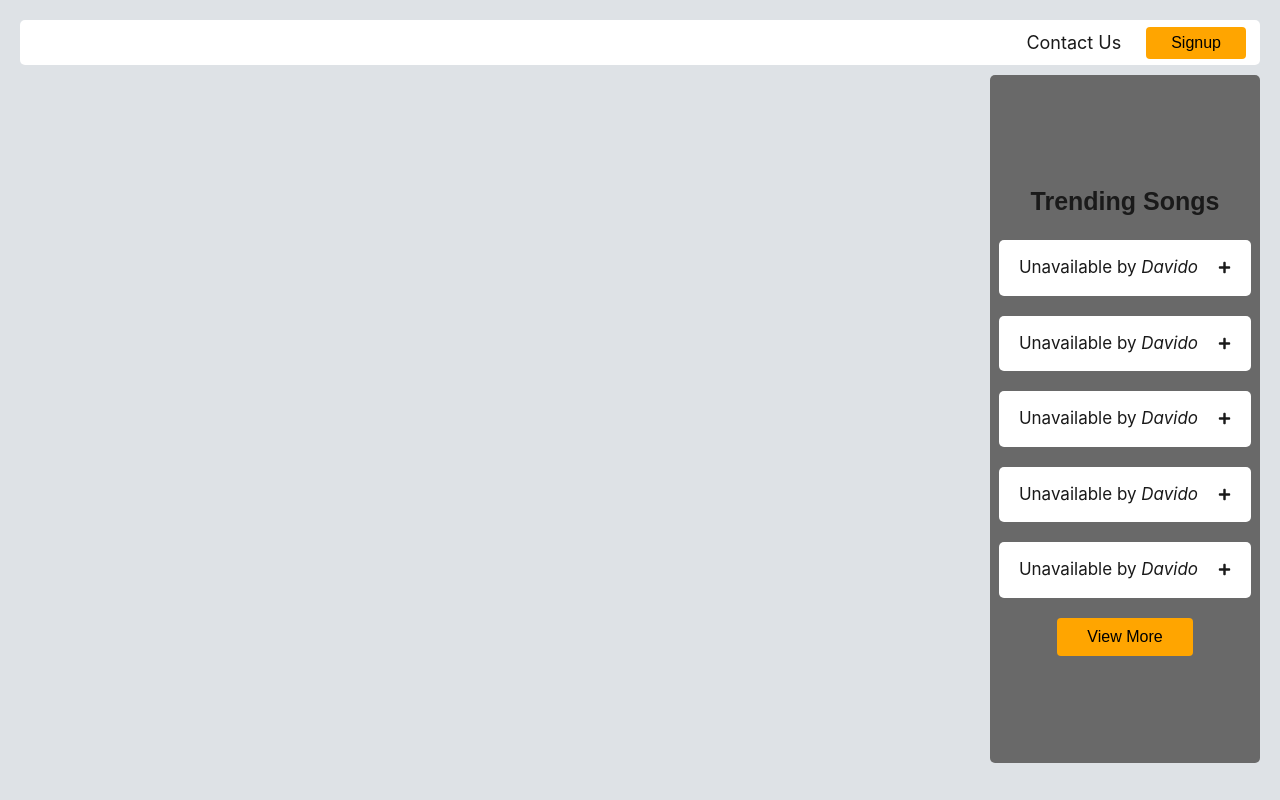
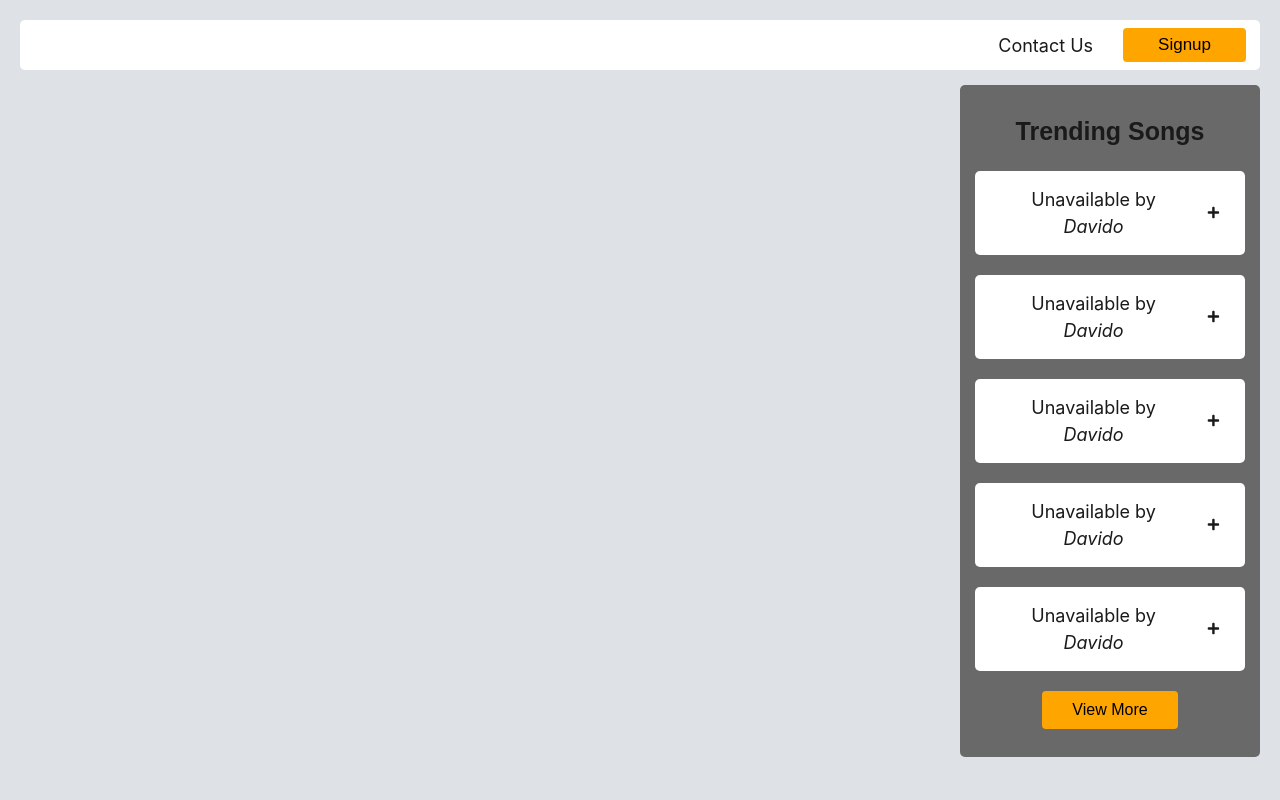
Before and after one commit to Stanlisberg/Edustipend-test, a React (Vite) app: page / in a window 1280 px wide. Built offline with nearby package versions, Linux system fonts and the light colour scheme.

Commit message:
Fix: Added margin for side buttoon

```diff
--- a/src/index.css
+++ b/src/index.css
@@ -23,15 +23,17 @@
 /* ----------------Nav Section---------------- */
 
 .nav-wrapper {
-  max-width: 1240px;
   border-radius: 5px;
   margin: 0 auto;
   display: flex;
   justify-content: end;
   align-items: center;
-  height: 45px;
+  height: 50px;
   margin-top: 20px;
   background-color: #fff;
+  position: fixed;
+  width: 1240px;
+  right: 20px;
 }
 
 .nav-list {
@@ -39,15 +41,15 @@
 }
 
 li {
-  margin-right: 25px;
+  margin-right: 30px;
   font-size: 18px;
 }
 
 .nav-button {
   margin-right: 14px;
-  padding: 7px 25px;
+  padding: 7px 35px;
   border-radius: 4px;
-  font-size: 16px;
+  font-size: 17px;
   border: none;
   background-color: orange;
 }
@@ -57,11 +59,11 @@ li {
 .sidebar-container {
   display: flex;
   justify-content: end;
-  height:86vh;
-  width: 270px;
+  height:84vh;
+  width: 300px;
   position: fixed;
   right: 0;
-  top: 75px;
+  top: 85px;
   margin-right: 20px;
   border-radius: 5px;
   background-color:dimgray
@@ -82,7 +84,7 @@ h1 {
 }
 
 .drop-content {
-  padding: 15px 20px;
+  padding: 15px 25px;
   margin-top: 20px;
   display: flex;
   align-items: center;
@@ -97,7 +99,7 @@ h1 {
 }
 
 p {
-  font-size: 17px;
+  font-size: 18px;
   margin-right: 20px;
 }
 
```
